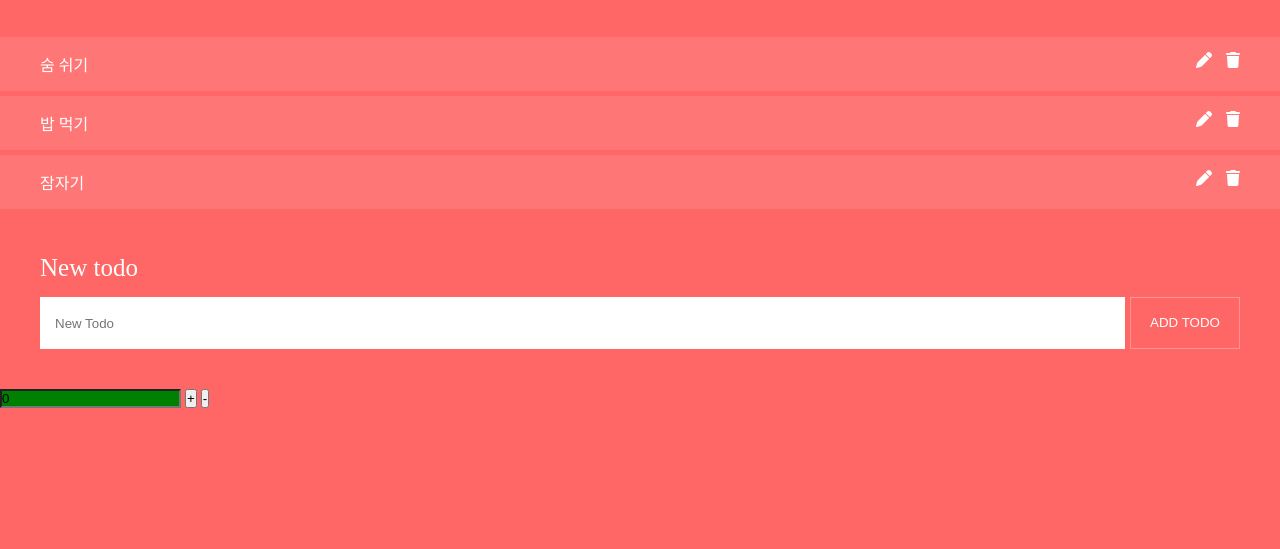
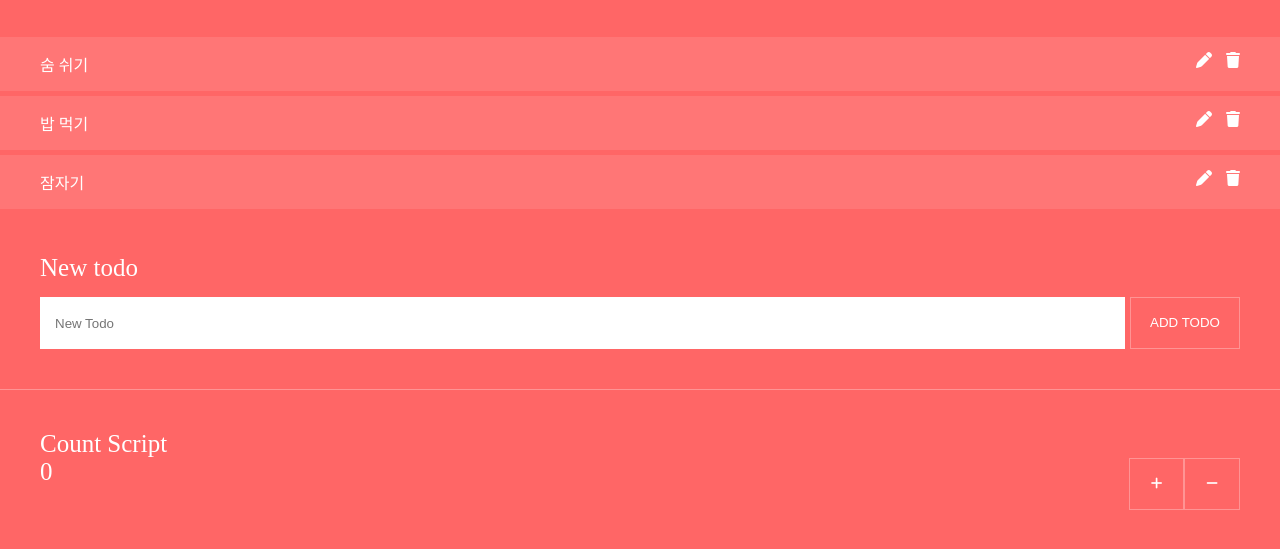
Before and after one commit to jwkim-stcomm/todolist, a plain HTML site: page index.html in a window 1280 px wide. Shown: the part 119-668 px from the top of the page. Drawn offline with nearby package versions, Linux system fonts and the light colour scheme.

Commit message:
script study

```diff
--- a/css/common.css
+++ b/css/common.css
@@ -25,6 +25,9 @@ body {
     display: flex;
     justify-content: space-between;
 }
+.list-content-wrap .btn-wrap i {
+    cursor: pointer;
+}
 .list-content-wrap .btn-wrap .fa-pen {
     margin-right: 10px;
 }
@@ -50,4 +53,34 @@ body {
     color: #fff;
     padding: 10px 15px;
     border: 1px solid rgba(255,255,255,0.3);
+    cursor: pointer;
 }
+
+/* counting-script */
+.count-script-wrap {
+    padding: 40px;
+    font-size: 25px;
+    color: #fff;
+    border-top: 1px solid rgba(255,255,255,0.3);
+}
+.counting-wrap {
+    display: flex;
+    justify-content: space-between;
+}
+.counting-wrap .countText {
+    width: 100%;
+    padding: 10px 15px;
+    border: none;
+    margin-right: 5px;
+}
+.counting-wrap .btn-wrap {
+    display: flex;
+}
+.counting-wrap .btn-wrap button {
+    line-height: 30px;
+    background: transparent;
+    color: #fff;
+    padding: 10px 21px;
+    border: 1px solid rgba(255,255,255,0.3);
+    cursor: pointer;
+}
--- a/index.html
+++ b/index.html
@@ -56,18 +56,34 @@
         </div>
     </div>
 
-    <div class="count-wrap">
-        <input type="text" value="0" class="countText">
-        <button class="plus">+</button>
-        <button class="minus">-</button>
+    <!-- counting script -->
+    <div class="count-script-wrap">
+        <p>Count Script</p>
+        <div class="counting-wrap">
+            <p class="count-numb">0</p>
+            <div class="btn-wrap">
+                <button class="plus-btn">
+                    <i class="fa-solid fa-plus"></i>
+                </button>
+                <button class="minus-btn">
+                    <i class="fa-solid fa-minus"></i>
+                </button>
+            </div>
+        </div>
     </div>
     <script>
-        var countText = document.getElementsByClassName('countText')[0];
-        countText.style.backgroundColor = 'blue';
-        console.log(countText);
+        var countNumb = Number($('.count-numb').text()),
+            currentNumb = countNumb;
 
-        var countTextJq = $('.countText');
-        countTextJq.css('background', 'green');
+        $('.plus-btn').on('click', function(){
+            currentNumb++;
+            $('.count-numb').text(currentNumb);
+        });
+
+        $('.minus-btn').on('click', function(){
+            currentNumb--;
+            $('.count-numb').text(currentNumb);
+        });
     </script>
 </body>
 </html>
```
